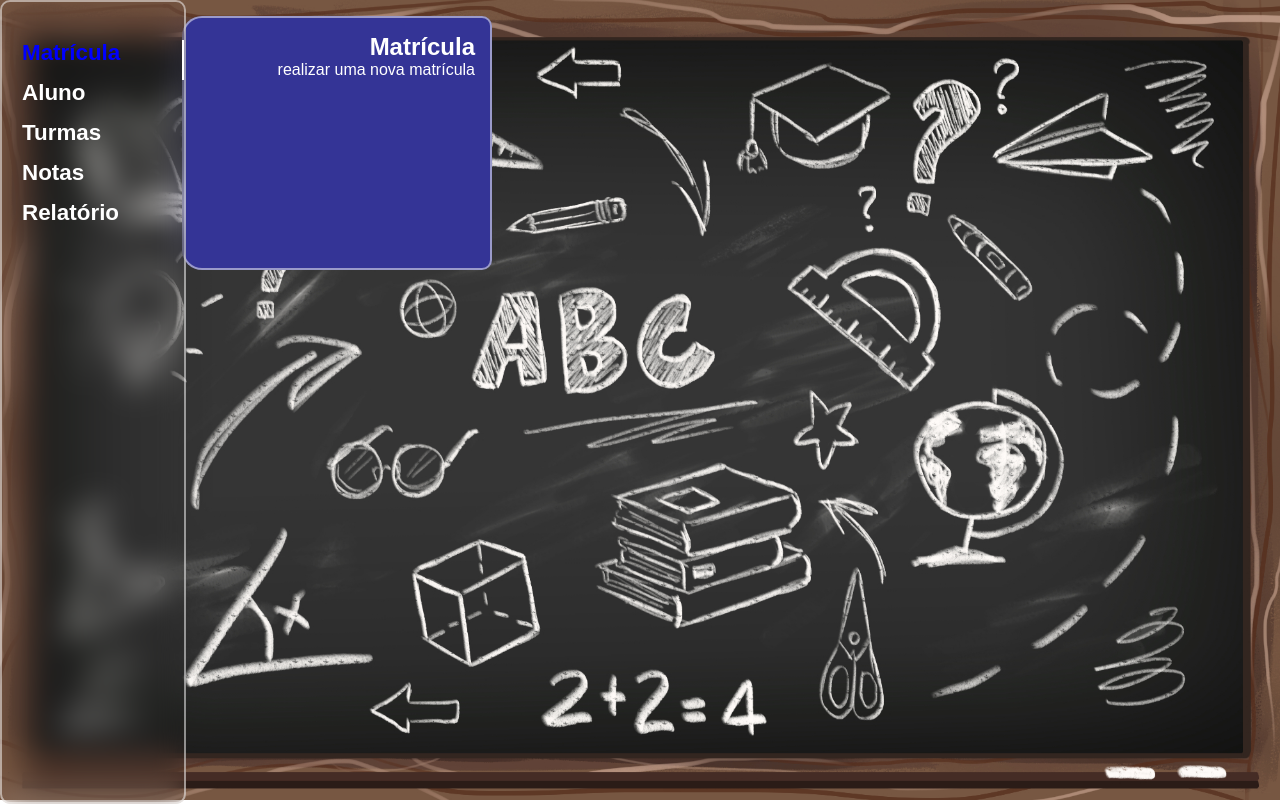
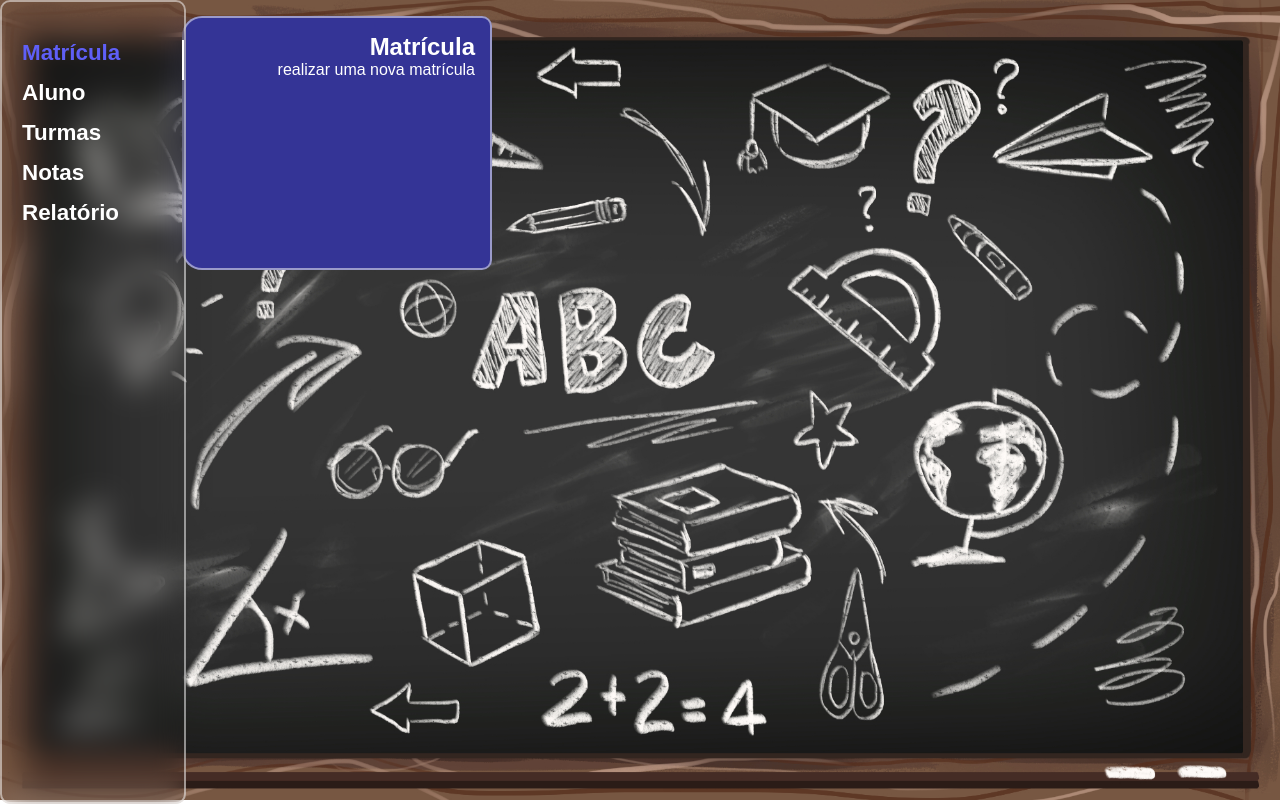
Before and after one commit to ronaldocruz27/TelaDeLogin, a plain HTML site: page tela_menu.html in a window 1280 px wide. In both pictures the pointer is over the link "Matrícula". Drawn offline with Linux system fonts and the light colour scheme.

Commit message:
alteração cor seleção menu

```diff
--- a/segundo.css
+++ b/segundo.css
@@ -32,7 +32,7 @@
 
   /*ao passar o mouse sobre nosso link*/
   a:hover{
-    color: blue;
+    color: rgb(95, 95, 247);
     border-right: 2px solid #fff;
   }
   .menu{
```
